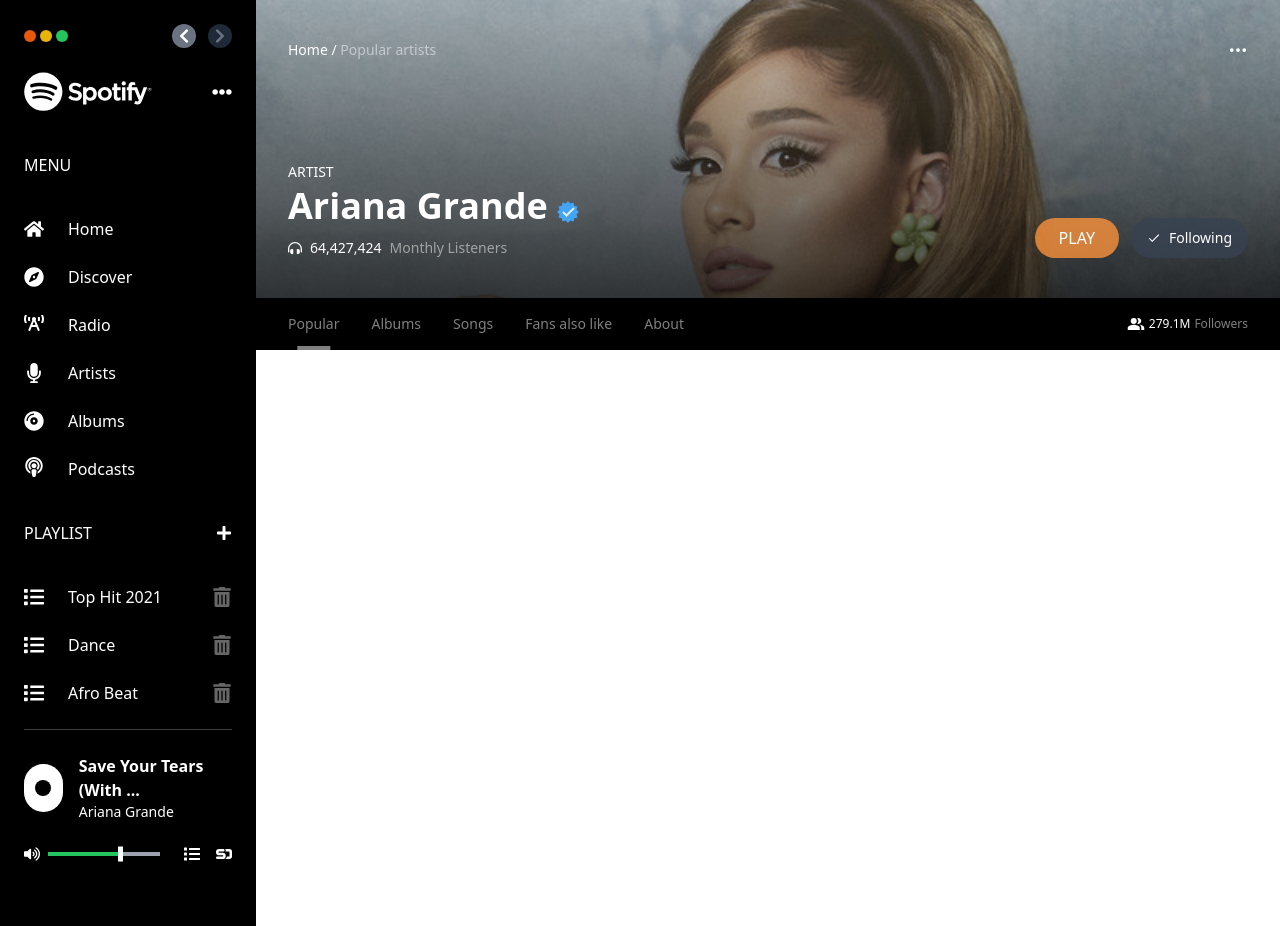
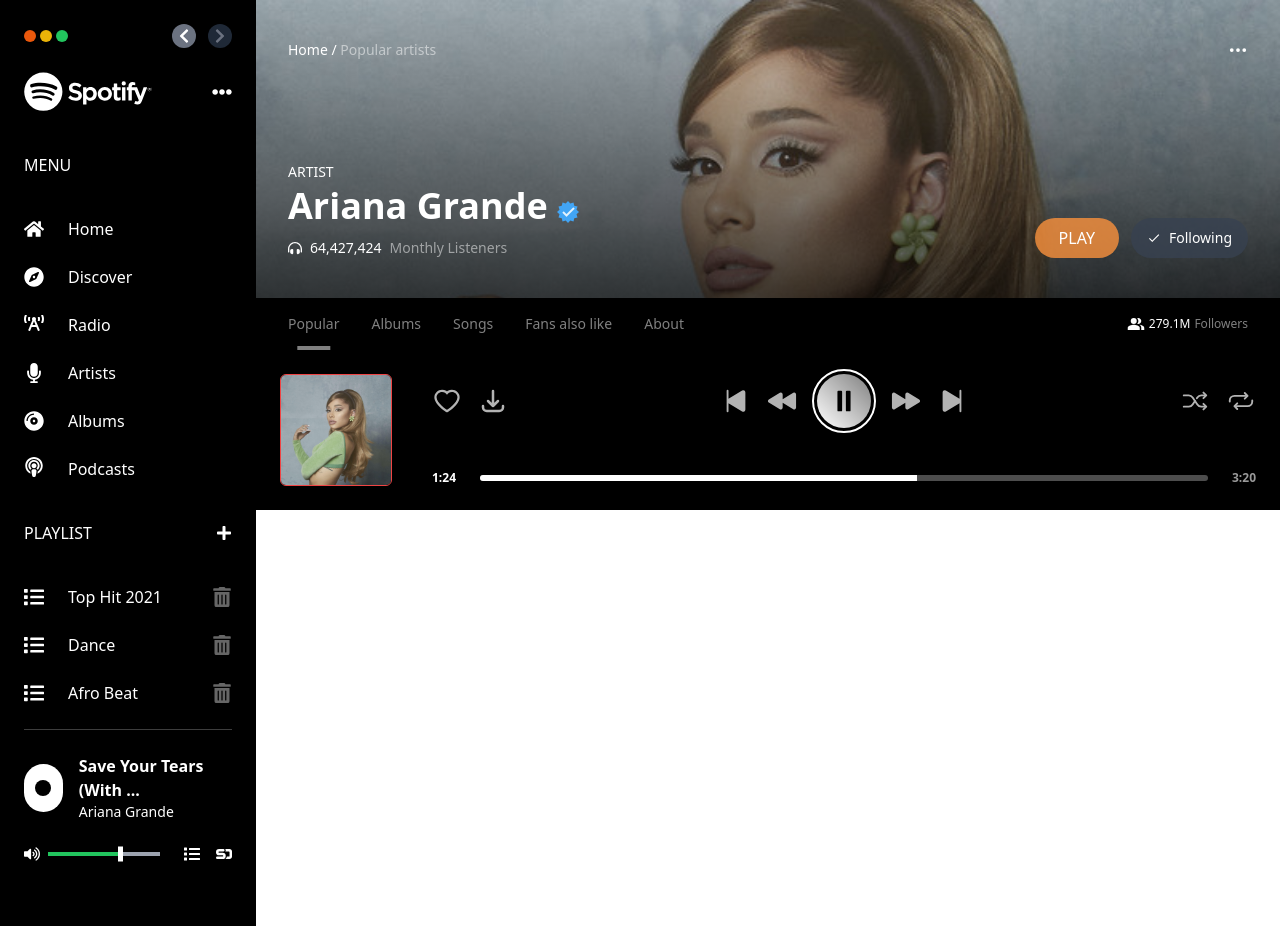
Before and after one commit to Haybuka/Spotify-Clone, a React (Create React App) app: page / in a window 1280 px wide. Built offline with nearby package versions, Linux system fonts and the light colour scheme.

Commit message:
develop: Player ✔

```diff
--- a/src/App.js
+++ b/src/App.js
@@ -1,6 +1,7 @@
 import { QueryClient, QueryClientProvider } from "react-query";
 import AlbumBanner from "./component/AlbumBanner/AlbumBanner";
 import Navigation from "./component/Navigation/Navigation";
+import Player from "./component/Player/Player";
 import "./App.css";
 
 function App() {
@@ -9,7 +10,10 @@
     <QueryClientProvider client={queryClient}>
       <section className="flex">
         <Navigation />
-        <AlbumBanner />
+        <div className="flex-1">
+          <AlbumBanner />
+          <Player />
+        </div>
       </section>
     </QueryClientProvider>
   );
--- a/src/component/AlbumBanner/AlbumBanner.js
+++ b/src/component/AlbumBanner/AlbumBanner.js
@@ -5,7 +5,7 @@
 import "./Styles/index.css";
 const AlbumBanner = () => {
   return (
-    <header className="banner relative flex-1 h-[350px] flex flex-col  ">
+    <header className="banner relative h-[350px] flex flex-col  ">
       <div className="h-full w-full absolute left-0 top-0 ">
         <img
           src={Album_banner}
--- /dev/null
+++ b/src/component/Player/Player.js
@@ -0,0 +1,20 @@
+import React from "react";
+import PlayerControl from "./PlayerControler";
+import PlayerAvatar from "./PlayerAvatar";
+import PlayerMusicProgress from "./PlayerProgress";
+const Player = () => {
+  return (
+    <section className="p-6  bg-black  text-white flex gap-10 ">
+      {/* avatar */}
+      <PlayerAvatar />
+      {/* control */}
+      <div className="flex-1 flex flex-col justify-between h-28">
+        <PlayerControl />
+        <PlayerMusicProgress />
+      </div>
+      {/* progress */}
+    </section>
+  );
+};
+
+export default Player;
--- /dev/null
+++ b/src/component/Player/PlayerAvatar.js
@@ -0,0 +1,15 @@
+import Avater from "../../Assets/Images/Album-banner.jfif";
+
+const PlayerAvatar = () => {
+  return (
+    <div className=" h-28 w-28 rounded-md overflow-hidden border border-red-500">
+      <img
+        src={Avater}
+        alt="track cover"
+        className="h-full w-full object-cover object-center"
+      />
+    </div>
+  );
+};
+
+export default PlayerAvatar;
--- /dev/null
+++ b/src/component/Player/PlayerControler.js
@@ -0,0 +1,71 @@
+import { AiOutlineHeart } from "react-icons/ai";
+import { HiOutlineDownload } from "react-icons/hi";
+import {
+  IoPlaySkipBack,
+  IoPlayBack,
+  IoPlaySkipForward,
+  IoPlayForward,
+  IoPause,
+  IoPlay,
+  IoShuffle,
+  IoRepeat,
+} from "react-icons/io5";
+import "./Styles/PlayerControler.css";
+const PlayerControl = () => {
+  return (
+    <section className="flex justify-between items-center ">
+      {/* like download */}
+      <div className="flex gap-4">
+        <ControlButton label="like this music">
+          <AiOutlineHeart />
+        </ControlButton>
+
+        <ControlButton label="download this music">
+          <HiOutlineDownload />
+        </ControlButton>
+      </div>
+
+      {/* prevoius forward pause/play backward next */}
+
+      <div className="flex gap-4 items-center">
+        <ControlButton label="skip back to previous music">
+          <IoPlaySkipBack />
+        </ControlButton>
+        <ControlButton label="roll back">
+          <IoPlayBack />
+        </ControlButton>
+        <ControlButton label="pause or play" className="play__pause__btn">
+          <IoPause />
+        </ControlButton>
+        <ControlButton label="roll forward">
+          <IoPlayForward />
+        </ControlButton>
+        <ControlButton label="skip forward to next music">
+          <IoPlaySkipForward />
+        </ControlButton>
+      </div>
+
+      {/* shuffle repeat */}
+
+      <div className="flex gap-4">
+        <ControlButton label="shuffle playlist">
+          <IoShuffle />
+        </ControlButton>
+        <ControlButton label="repeat">
+          <IoRepeat />
+        </ControlButton>
+      </div>
+    </section>
+  );
+};
+const ControlButton = ({ label, text, className = " ", children }) => {
+  return (
+    <button
+      aria-label={label}
+      className={`bg-gradient-to-tr from-white/0 to-black/50  bg-clip-text opacity-70 text-3xl  ${className}`}>
+      {text} {children}
+    </button>
+  );
+};
+
+export default PlayerControl;
--- /dev/null
+++ b/src/component/Player/PlayerProgress.js
@@ -0,0 +1,15 @@
+const PlayerMusicProgress = () => {
+  return (
+    <section className="flex text-xs font-bold gap-6 items-center">
+      {/* current time  */}
+      <p>1:24</p>
+      {/* progress */}
+      <div className="flex-1 h-[.4rem] bg-white/30 rounded-md overflow-hidden">
+        <div className="bg-white h-full w-[60%]"></div>
+      </div>
+      {/* duration */}
+      <p className="opacity-60">3:20</p>
+    </section>
+  );
+};
+export default PlayerMusicProgress;
--- /dev/null
+++ b/src/component/Player/Styles/PlayerControler.css
@@ -0,0 +1,5 @@
+.play__pause__btn {
+  @apply p-3 text-black bg-white rounded-full opacity-100 bg-clip-border mx-1;
+  outline: 2px solid white;
+  outline-offset: 0.2rem;
+}
```
